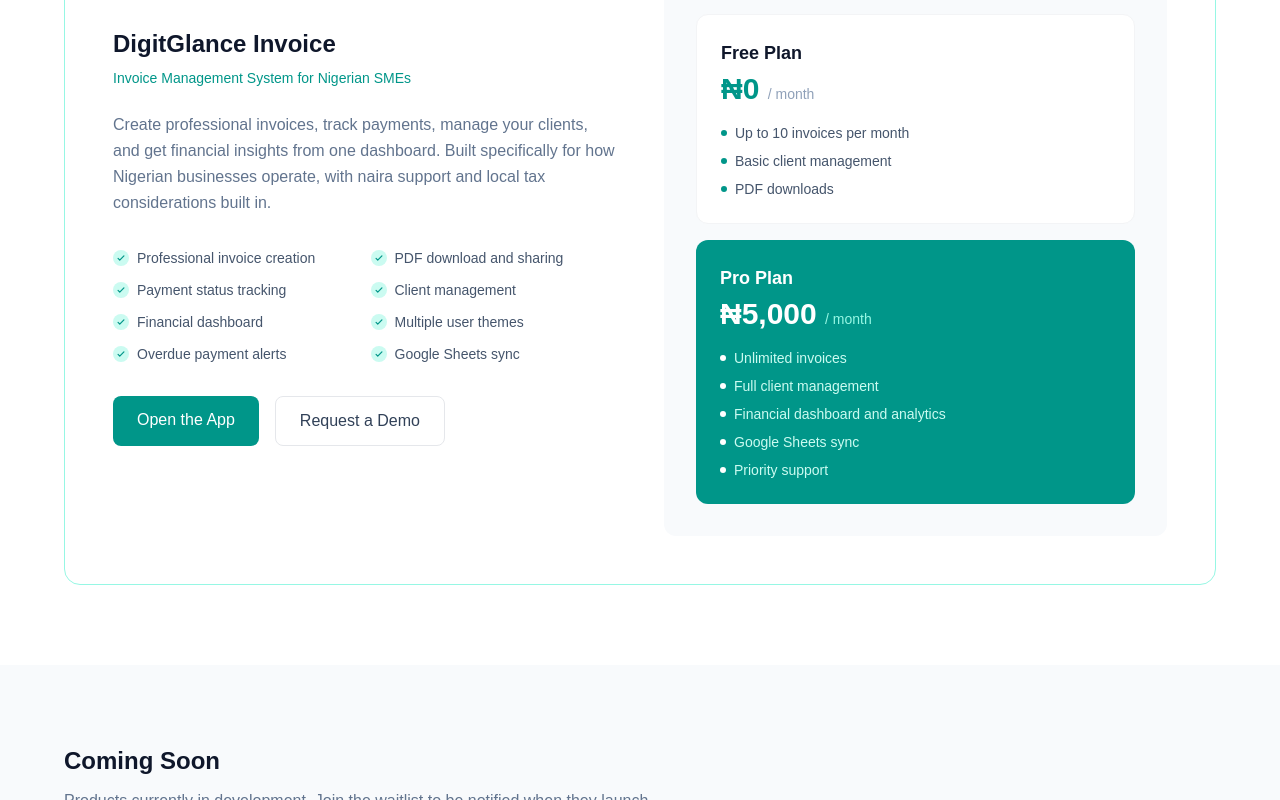
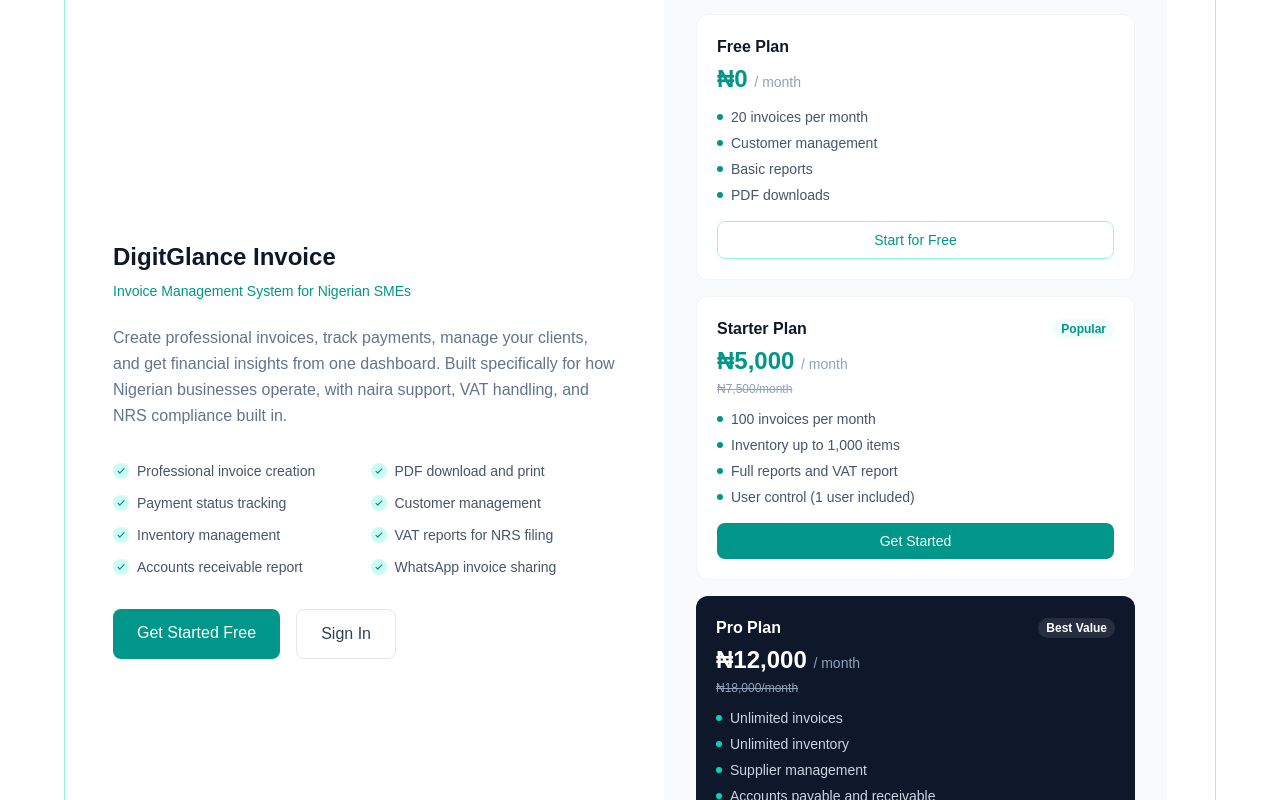
Before and after one commit to digitglance-ope/digitglance, a Next.js app: page /products in a window 1280 px wide. Shown: the part 620-1420 px from the top of the page. Built offline with nearby package versions, Linux system fonts and the light colour scheme.

Commit message:
Phase 8: Update products page with correct pricing and Sign In links

```diff
--- a/src/app/page.tsx
+++ b/src/app/page.tsx
@@ -13,7 +13,7 @@
             <a href="/products" className="hover:text-teal-600">Products</a>
             <a href="/solutions" className="hover:text-teal-600">Solutions</a>
             <a href="/learn" className="hover:text-teal-600">Learn</a>
-            <a href="/blog" className="hover:text-teal-600">Blog</a>
+            <a href="/app/login" className="hover:text-teal-600">Sign In</a>
           </div>
           <a href="/contact" className="bg-teal-600 text-white text-sm font-medium px-5 py-2 rounded-lg hover:bg-teal-700">
             Book a Consultation
--- a/src/app/products/page.tsx
+++ b/src/app/products/page.tsx
@@ -14,6 +14,7 @@
             <a href="/solutions" className="hover:text-teal-600">Solutions</a>
             <a href="/learn" className="hover:text-teal-600">Learn</a>
             <a href="/blog" className="hover:text-teal-600">Blog</a>
+            <a href="/app/login" className="hover:text-teal-600">Sign In</a>
           </div>
           <a href="/contact" className="bg-teal-600 text-white text-sm font-medium px-5 py-2 rounded-lg hover:bg-teal-700">
             Book a Consultation
@@ -43,18 +44,18 @@
                 <div>
                   <h2 className="text-2xl font-bold text-slate-900 mb-2">DigitGlance Invoice</h2>
                   <p className="text-teal-600 text-sm font-medium mb-6">Invoice Management System for Nigerian SMEs</p>
-                  <p className="text-slate-500 mb-8 leading-relaxed">Create professional invoices, track payments, manage your clients, and get financial insights from one dashboard. Built specifically for how Nigerian businesses operate, with naira support and local tax considerations built in.</p>
+                  <p className="text-slate-500 mb-8 leading-relaxed">Create professional invoices, track payments, manage your clients, and get financial insights from one dashboard. Built specifically for how Nigerian businesses operate, with naira support, VAT handling, and NRS compliance built in.</p>
 
                   <div className="grid grid-cols-2 gap-3 mb-8">
                     {[
                       "Professional invoice creation",
-                      "PDF download and sharing",
+                      "PDF download and print",
                       "Payment status tracking",
-                      "Client management",
-                      "Financial dashboard",
-                      "Multiple user themes",
-                      "Overdue payment alerts",
-                      "Google Sheets sync"
+                      "Customer management",
+                      "Inventory management",
+                      "VAT reports for NRS filing",
+                      "Accounts receivable report",
+                      "WhatsApp invoice sharing",
                     ].map((feature) => (
                       <div key={feature} className="flex items-center gap-2 text-sm text-slate-600">
                         <div className="w-4 h-4 bg-teal-100 rounded-full flex items-center justify-center flex-shrink-0">
@@ -68,11 +69,11 @@
                   </div>
 
                   <div className="flex flex-wrap gap-4">
-                    <a href="https://digitglance.com" target="_blank" className="bg-teal-600 text-white font-medium px-6 py-3 rounded-lg hover:bg-teal-700">
-                      Open the App
+                    <a href="/app/register" className="bg-teal-600 text-white font-medium px-6 py-3 rounded-lg hover:bg-teal-700">
+                      Get Started Free
                     </a>
-                    <a href="/contact" className="border border-gray-200 text-slate-700 font-medium px-6 py-3 rounded-lg hover:border-teal-300">
-                      Request a Demo
+                    <a href="/app/login" className="border border-gray-200 text-slate-700 font-medium px-6 py-3 rounded-lg hover:border-teal-300">
+                      Sign In
                     </a>
                   </div>
                 </div>
@@ -80,50 +81,63 @@
                 <div className="bg-slate-50 rounded-xl p-8">
                   <p className="text-sm font-medium text-slate-500 mb-6 uppercase tracking-wide">Pricing</p>
                   <div className="space-y-4">
-                    <div className="bg-white border border-gray-100 rounded-xl p-6">
-                      <p className="font-bold text-slate-900 text-lg mb-1">Free Plan</p>
-                      <p className="text-3xl font-bold text-teal-600 mb-4">₦0 <span className="text-sm text-slate-400 font-normal">/ month</span></p>
-                      <ul className="space-y-2 text-sm text-slate-600">
-                        <li className="flex items-center gap-2">
-                          <div className="w-1.5 h-1.5 bg-teal-600 rounded-full"></div>
-                          Up to 10 invoices per month
-                        </li>
-                        <li className="flex items-center gap-2">
-                          <div className="w-1.5 h-1.5 bg-teal-600 rounded-full"></div>
-                          Basic client management
-                        </li>
-                        <li className="flex items-center gap-2">
-                          <div className="w-1.5 h-1.5 bg-teal-600 rounded-full"></div>
-                          PDF downloads
-                        </li>
+
+                    <div className="bg-white border border-gray-100 rounded-xl p-5">
+                      <p className="font-bold text-slate-900 text-base mb-1">Free Plan</p>
+                      <p className="text-2xl font-bold text-teal-600 mb-3">₦0 <span className="text-sm text-slate-400 font-normal">/ month</span></p>
+                      <ul className="space-y-1.5 text-sm text-slate-600">
+                        {['20 invoices per month', 'Customer management', 'Basic reports', 'PDF downloads'].map(f => (
+                          <li key={f} className="flex items-center gap-2">
+                            <div className="w-1.5 h-1.5 bg-teal-600 rounded-full flex-shrink-0"></div>
+                            {f}
+                          </li>
+                        ))}
                       </ul>
+                      <a href="/app/register" className="mt-4 block text-center border border-teal-200 text-teal-600 text-sm font-medium py-2 rounded-lg hover:bg-teal-50">
+                        Start for Free
+                      </a>
                     </div>
-                    <div className="bg-teal-600 text-white rounded-xl p-6">
-                      <p className="font-bold text-lg mb-1">Pro Plan</p>
-                      <p className="text-3xl font-bold mb-4">₦5,000 <span className="text-sm text-teal-200 font-normal">/ month</span></p>
-                      <ul className="space-y-2 text-sm text-teal-100">
-                        <li className="flex items-center gap-2">
-                          <div className="w-1.5 h-1.5 bg-white rounded-full"></div>
-                          Unlimited invoices
-                        </li>
-                        <li className="flex items-center gap-2">
-                          <div className="w-1.5 h-1.5 bg-white rounded-full"></div>
-                          Full client management
-                        </li>
-                        <li className="flex items-center gap-2">
-                          <div className="w-1.5 h-1.5 bg-white rounded-full"></div>
-                          Financial dashboard and analytics
-                        </li>
-                        <li className="flex items-center gap-2">
-                          <div className="w-1.5 h-1.5 bg-white rounded-full"></div>
-                          Google Sheets sync
-                        </li>
-                        <li className="flex items-center gap-2">
-                          <div className="w-1.5 h-1.5 bg-white rounded-full"></div>
-                          Priority support
-                        </li>
+
+                    <div className="bg-white border border-gray-100 rounded-xl p-5">
+                      <div className="flex items-center justify-between mb-1">
+                        <p className="font-bold text-slate-900 text-base">Starter Plan</p>
+                        <span className="text-xs bg-teal-50 text-teal-600 font-bold px-2 py-0.5 rounded-full">Popular</span>
+                      </div>
+                      <p className="text-2xl font-bold text-teal-600 mb-1">₦5,000 <span className="text-sm text-slate-400 font-normal">/ month</span></p>
+                      <p className="text-xs text-slate-400 line-through mb-3">₦7,500/month</p>
+                      <ul className="space-y-1.5 text-sm text-slate-600">
+                        {['100 invoices per month', 'Inventory up to 1,000 items', 'Full reports and VAT report', 'User control (1 user included)'].map(f => (
+                          <li key={f} className="flex items-center gap-2">
+                            <div className="w-1.5 h-1.5 bg-teal-600 rounded-full flex-shrink-0"></div>
+                            {f}
+                          </li>
+                        ))}
                       </ul>
+                      <a href="/app/register" className="mt-4 block text-center bg-teal-600 text-white text-sm font-medium py-2 rounded-lg hover:bg-teal-700">
+                        Get Started
+                      </a>
                     </div>
+
+                    <div className="bg-slate-900 text-white rounded-xl p-5">
+                      <div className="flex items-center justify-between mb-1">
+                        <p className="font-bold text-base">Pro Plan</p>
+                        <span className="text-xs bg-white/10 text-white font-bold px-2 py-0.5 rounded-full">Best Value</span>
+                      </div>
+                      <p className="text-2xl font-bold mb-1">₦12,000 <span className="text-sm text-slate-400 font-normal">/ month</span></p>
+                      <p className="text-xs text-slate-400 line-through mb-3">₦18,000/month</p>
+                      <ul className="space-y-1.5 text-sm text-slate-300">
+                        {['Unlimited invoices', 'Unlimited inventory', 'Supplier management', 'Accounts payable and receivable', 'User control (2 users included)', 'Priority support'].map(f => (
+                          <li key={f} className="flex items-center gap-2">
+                            <div className="w-1.5 h-1.5 bg-teal-400 rounded-full flex-shrink-0"></div>
+                            {f}
+                          </li>
+                        ))}
+                      </ul>
+                      <a href="/app/register" className="mt-4 block text-center bg-teal-600 text-white text-sm font-medium py-2 rounded-lg hover:bg-teal-700">
+                        Get Started
+                      </a>
+                    </div>
+
                   </div>
                 </div>
               </div>
@@ -138,7 +152,6 @@
           <h2 className="text-2xl font-bold text-slate-900 mb-3">Coming Soon</h2>
           <p className="text-slate-500 mb-12">Products currently in development. Join the waitlist to be notified when they launch.</p>
           <div className="grid md:grid-cols-2 gap-6">
-
             <div className="bg-white border border-gray-100 rounded-xl p-8">
               <div className="flex items-center justify-between mb-4">
                 <h3 className="font-bold text-slate-900 text-lg">DigitGlance Accounts</h3>
@@ -147,7 +160,6 @@
               <p className="text-slate-500 text-sm mb-6 leading-relaxed">A complete accounting software for Nigerian SMEs. General ledger, trial balance, financial statements, and tax reporting built around Nigerian standards and NRS requirements.</p>
               <a href="/contact" className="text-teal-600 text-sm font-medium hover:text-teal-700">Join the Waitlist</a>
             </div>
-
             <div className="bg-white border border-gray-100 rounded-xl p-8">
               <div className="flex items-center justify-between mb-4">
                 <h3 className="font-bold text-slate-900 text-lg">DigitGlance POS</h3>
@@ -156,7 +168,6 @@
               <p className="text-slate-500 text-sm mb-6 leading-relaxed">A point of sale system for retail and service businesses in Nigeria. Sales tracking, inventory management, and daily financial summaries connected to your accounts.</p>
               <a href="/contact" className="text-teal-600 text-sm font-medium hover:text-teal-700">Join the Waitlist</a>
             </div>
-
           </div>
         </div>
       </section>
@@ -208,5 +219,5 @@
       </footer>
 
     </main>
-  );
+  )
 }
```
